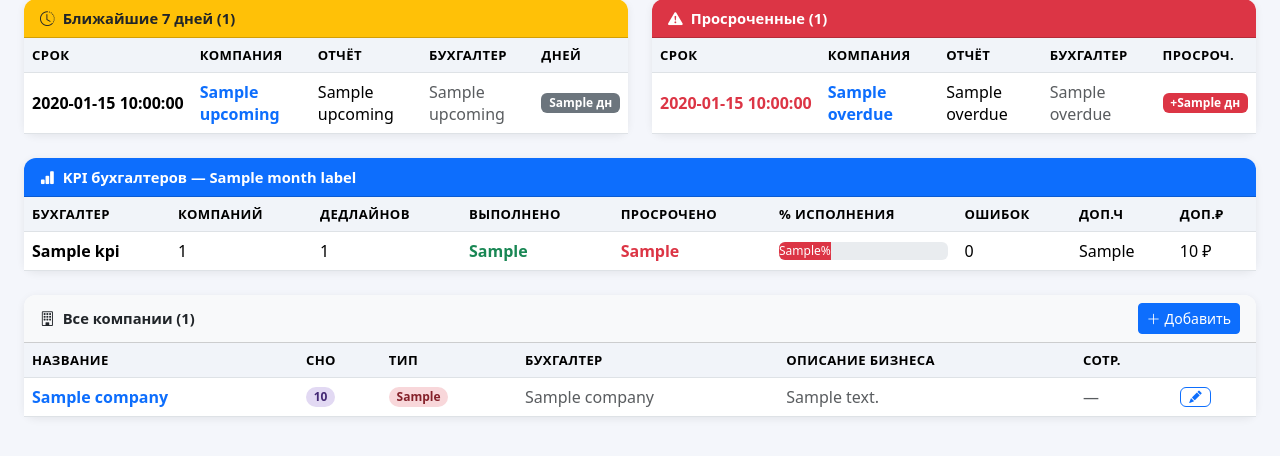
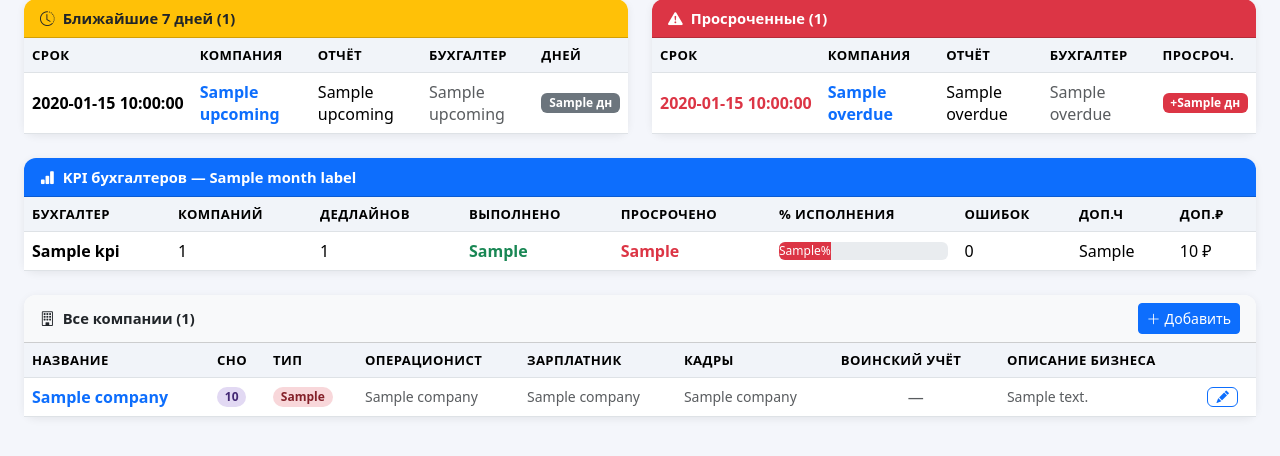
Before and after one commit to yliasibeleva/im-fin-landing, a FastAPI app: template buh-bot/templates/dashboard.html in a window 1280 px wide. Shown: the part 282-738 px from the top of the page. Run offline with FastAPI, Linux system fonts and the light colour scheme; the template is opened without the code that fills it: most values are stand-ins (such as "Sample title", 1, 10 or a date in 2020).

Commit message:
Add operator/payroll/hr/military columns to companies table
- database.py: hr_accountant_id migration + get_all_companies/get_company JOINs
- dashboard.html: 4 new columns (операционист, зарплатник, кадры, воинский учёт)
- company.html: hr_accountant_name shown + hr_accountant_id in edit form
- web_app.py: company_edit accepts hr_accountant_id

Co-Authored-By: Claude Sonnet 4.6 <noreply@anthropic.com>

```diff
--- a/buh-bot/templates/dashboard.html
+++ b/buh-bot/templates/dashboard.html
@@ -91,16 +91,18 @@
   </div>
   <div class="card-body p-0">
     <table class="table table-hover mb-0 align-middle">
-      <thead><tr><th>Название</th><th>СНО</th><th>Тип</th><th>Бухгалтер</th><th>Описание бизнеса</th><th>Сотр.</th><th></th></tr></thead>
+      <thead><tr><th>Название</th><th>СНО</th><th>Тип</th><th>Операционист</th><th>Зарплатник</th><th>Кадры</th><th>Воинский учёт</th><th>Описание бизнеса</th><th></th></tr></thead>
       <tbody>
       {% for c in companies %}
       <tr>
         <td class="fw-semibold"><a href="/company/{{ c.id }}" class="text-decoration-none">{{ c.name }}</a></td>
         <td><span class="badge rounded-pill {% if 'ОСН' == c.tax_system %}badge-osn{% elif 'УСН' in c.tax_system %}badge-usn{% elif 'ЕСХН' == c.tax_system %}badge-esxn{% else %}badge-psn{% endif %}">{{ c.tax_system }}</span></td>
         <td><span class="badge rounded-pill {% if c.org_type == 'ООО' %}badge-ooo{% else %}badge-ip{% endif %}">{{ c.org_type or '—' }}</span></td>
-        <td class="text-muted">{{ c.accountant_name or '—' }}</td>
-        <td class="text-muted" style="max-width:220px;overflow:hidden;text-overflow:ellipsis;white-space:nowrap" title="{{ c.description or '' }}">{{ c.description or '' }}</td>
-        <td>{% if c.has_employees %}<i class="bi bi-people-fill text-info"></i>{% else %}<span class="text-muted">—</span>{% endif %}</td>
+        <td class="text-muted small">{{ c.operator_name or '—' }}</td>
+        <td class="text-muted small">{{ c.payroll_accountant_name or '—' }}</td>
+        <td class="text-muted small">{{ c.hr_accountant_name or '—' }}</td>
+        <td class="text-center">{% if c.has_military %}<span class="badge bg-warning text-dark">✓</span>{% else %}<span class="text-muted">—</span>{% endif %}</td>
+        <td class="text-muted small" style="max-width:200px;overflow:hidden;text-overflow:ellipsis;white-space:nowrap" title="{{ c.description or '' }}">{{ c.description or '' }}</td>
         <td><a href="/company/{{ c.id }}" class="btn btn-xs btn-outline-primary"><i class="bi bi-pencil-fill"></i></a></td>
       </tr>
       {% endfor %}
--- a/buh-bot/web_app.py
+++ b/buh-bot/web_app.py
@@ -229,6 +229,7 @@ async def company_edit(
     accountant_id: Optional[str] = Form(None),
     payroll_accountant_id: Optional[str] = Form(None),
     operator_id: Optional[str] = Form(None),
+    hr_accountant_id: Optional[str] = Form(None),
 ):
     await asyncio.to_thread(
         db.update_company, company_id,
@@ -239,6 +240,7 @@ async def company_edit(
         accountant_id=int(accountant_id) if accountant_id else None,
         payroll_accountant_id=int(payroll_accountant_id) if payroll_accountant_id else None,
         operator_id=int(operator_id) if operator_id else None,
+        hr_accountant_id=int(hr_accountant_id) if hr_accountant_id else None,
     )
     return RedirectResponse(f'/company/{company_id}', status_code=303)
 
```
Also changed, not shown: buh-bot/database.py (+8 -3 lines), buh-bot/templates/company.html (+10 -1 lines).
